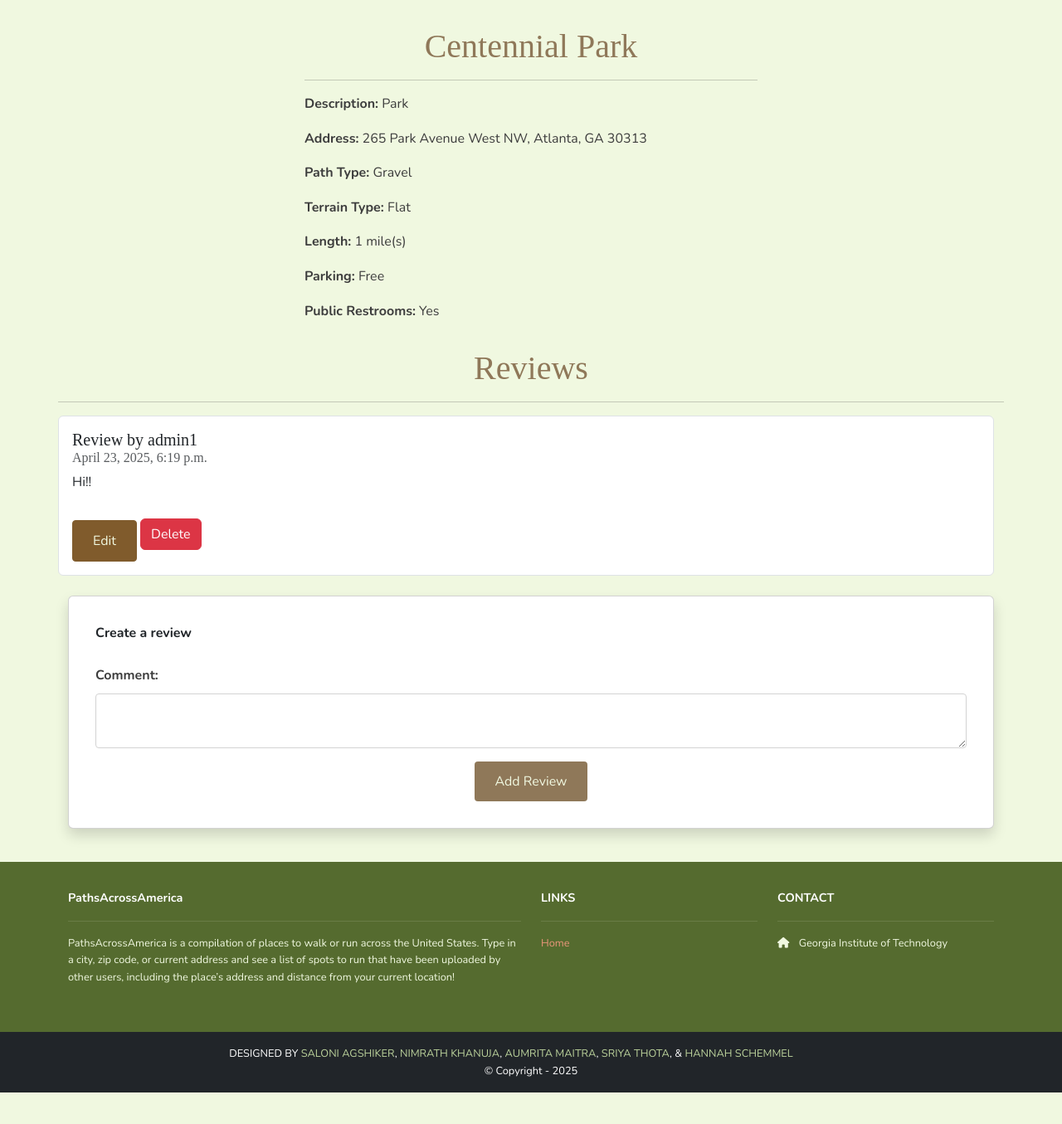
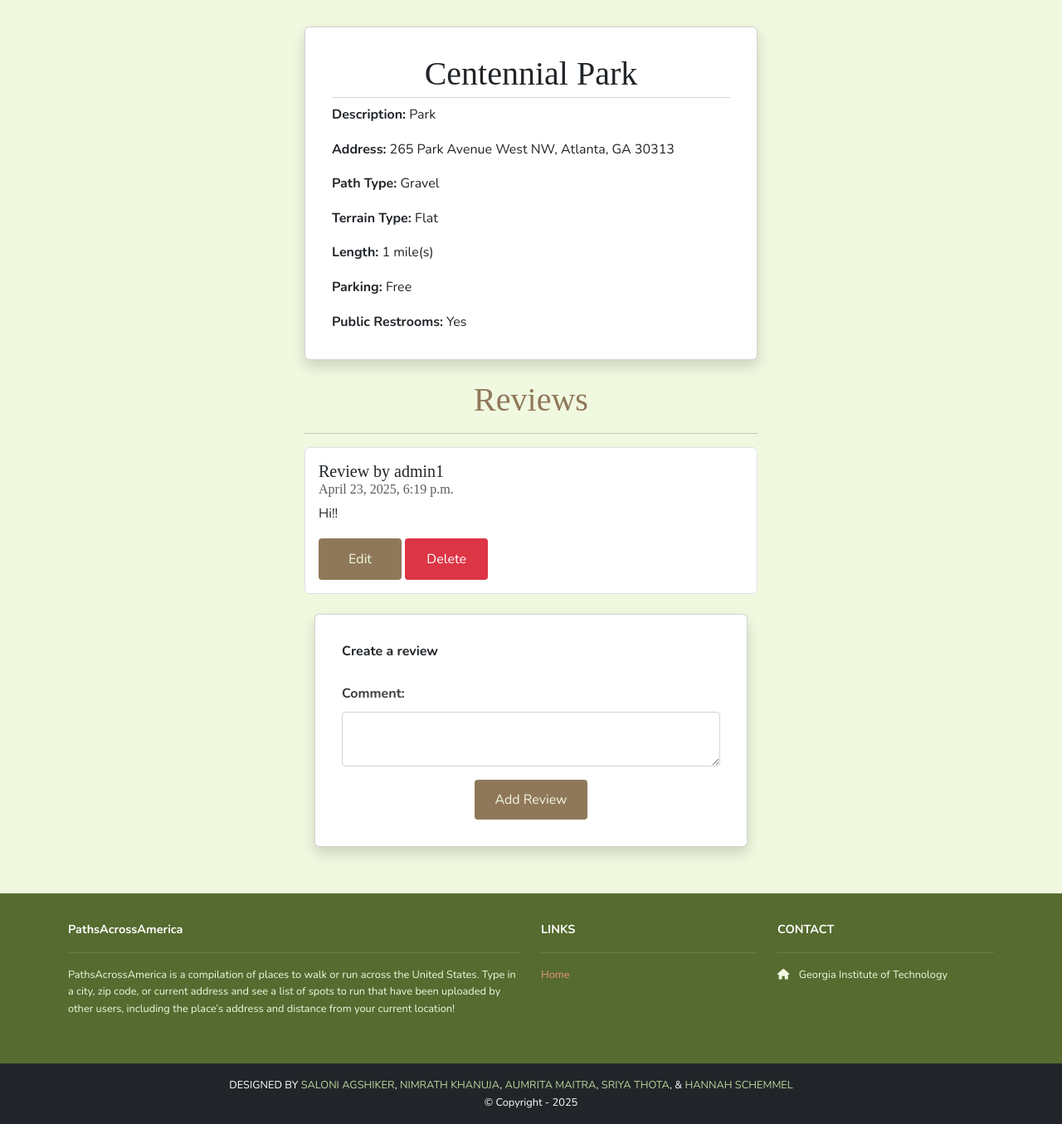
Before and after one commit to saloni-agshiker/PathsAcrossAmerica, a Django app: page /running_places/2/ in a window 1280 px wide. Shown: the part 107-1462 px from the top of the page at 83% size. Before the commit the page ends 1424 px from the top, so only its background shows below. Run offline with Django 5.2, Linux system fonts and the light colour scheme; a user stored in the database is signed in; data comes from the database, SQL or seed files in the repository; some libraries are stand-ins or nearby versions; some web fonts are replaced.

Commit message:
front end design updates

```diff
--- a/pathsacrossamerica/pathsacrossamerica/static/css/style.css
+++ b/pathsacrossamerica/pathsacrossamerica/static/css/style.css
@@ -53,14 +53,38 @@ h1, h2, h3, h4, h5, h6 {
   color: #c3935a !important;
 }
 
+/* Base styles for input fields (text, search) */
+input[type="text"],
+input[type="search"] {
+  padding: 0.75rem; /* Consistent vertical padding */
+  border: 1px solid #d3d3d3; /* Consistent border */
+  border-radius: 0.25rem;
+  box-sizing: border-box; /* Include padding and border in height */
+  font-size: 1rem;
+  line-height: 1.5;
+  height: auto; /* Override any default height */
+  vertical-align: middle; /* Good for aligning with buttons */
+}
+
+.btn {
+  display: inline-block;
+  padding: 0.75rem 1.5rem !important;
+  font-size: 1rem !important;
+  line-height: 1.5 !important;
+  text-align: center;
+  text-decoration: none !important;
+  vertical-align: middle !important; /* Add this to control vertical alignment */
+  cursor: pointer;
+  border: 1px solid transparent !important;
+  border-radius: 0.25rem;
+  box-sizing: border-box;
+  height: auto !important;
+}
+
 .btn-primary {
   background-color: #805b2c !important;
   border-color: #805b2c !important;
   color: #F0F8E0 !important;
-  padding: 0.75rem 1.5rem;
-  border-radius: 0.25rem;
-  text-decoration: none;
-  display: inline-block;
   transition: background-color 0.3s ease, border-color 0.3s ease, color 0.3s ease;
   margin-top: 1rem;
 }
@@ -75,10 +99,6 @@ h1, h2, h3, h4, h5, h6 {
   background-color: #8F7859 !important;
   border-color: #8F7859 !important;
   color: #F0F8E0 !important;
-  padding: 0.75rem 1.5rem;
-  border-radius: 0.25rem;
-  text-decoration: none;
-  display: inline-block;
   transition: background-color 0.3s ease, color 0.3s ease;
 }
 
@@ -195,4 +215,45 @@ label {
   border-radius: 0.25rem;
   padding: 0.5rem 0.75rem;
   margin-bottom: 1rem;
+  box-sizing: border-box; /* Ensure box-sizing */
+  font-size: 1rem;
+  line-height: 1.5;
+  height: auto;
+  vertical-align: middle;
 }
+
+/* Unified button sizing */
+.btn-custom {
+  padding: 0.75rem 1.5rem;
+  font-size: 1rem;
+  line-height: 1.5;
+  text-align: center;
+  text-decoration: none;
+  vertical-align: middle;
+  border: 1px solid transparent;
+  border-radius: 0.25rem;
+  cursor: pointer;
+  box-sizing: border-box;
+  display: inline-block;
+  width: 100px; /* Make all buttons same width */
+}
+
+/* Edit button color */
+.btn-edit {
+  background-color: #8F7859; /* your brown color */
+  color: #F0F8E0;
+}
+
+.btn-edit:hover {
+  background-color: #736147;
+}
+
+/* Delete button color */
+.btn-delete {
+  background-color: #dc3545; /* Bootstrap red */
+  color: white;
+}
+
+.btn-delete:hover {
+  background-color: #a71d2a;
+}
--- a/pathsacrossamerica/running_places/templates/running_places/index.html
+++ b/pathsacrossamerica/running_places/templates/running_places/index.html
@@ -9,18 +9,15 @@
         <h2>Search for Running Locations</h2>
         <hr />
 
-        <!-- Display any error/success message if passed from the view -->
         {% if message %}
           <p style="color: red;">{{ message }}</p>
         {% endif %}
 
-        <!-- The Search Form -->
         <form method="GET" action="{% url 'running_places.find_closest_places' %}">
           <div class="row">
             <div class="col-auto">
               <label for="address" class="form-label">Enter a location:</label>
               <div class="input-group">
-                <span class="input-group-text">Search</span>
                 <input type="text" id="address" name="address" class="form-control" required>
               </div>
             </div>
--- a/pathsacrossamerica/running_places/templates/running_places/show.html
+++ b/pathsacrossamerica/running_places/templates/running_places/show.html
@@ -5,16 +5,19 @@
   <div class="container">
     <div class="row mt-3">
       <div class="col-md-6 mx-auto mb-3">
-        <h2>{{ template_data.running_place.name }}</h2>
-        <hr />
-        <p><b>Description:</b> {{template_data.running_place.description}}</p>
-        <p><b>Address:</b> {{template_data.running_place.address}}</p>
-        <p><b>Path Type:</b> {{ context.path_display }}</p>
-        <p><b>Terrain Type:</b> {{ context.terrain_display }}</p>
-        <p><b>Length:</b> {{template_data.running_place.length}} mile(s)</p>
-        <p><b>Parking:</b> {{ context.parking_display }}</p>
-        <p><b>Public Restrooms:</b> {{ context.restroom_display }}</p>
-            </div>
+        <div class="card shadow p-3 mb-4 rounded">
+          <div class="card-body">
+            <h2 class="card-title">{{ template_data.running_place.name }}</h2>
+            <hr class="card-subtitle mb-2 text-muted" />
+            <p class="card-text"><b>Description:</b> {{template_data.running_place.description}}</p>
+            <p class="card-text"><b>Address:</b> {{template_data.running_place.address}}</p>
+            <p class="card-text"><b>Path Type:</b> {{ context.path_display }}</p>
+            <p class="card-text"><b>Terrain Type:</b> {{ context.terrain_display }}</p>
+            <p class="card-text"><b>Length:</b> {{template_data.running_place.length}} mile(s)</p>
+            <p class="card-text"><b>Parking:</b> {{ context.parking_display }}</p>
+            <p class="card-text"><b>Public Restrooms:</b> {{ context.restroom_display }}</p>
+          </div>
+        </div>
         <h2>Reviews</h2>
         <hr />
         <ul class="list-group">
@@ -28,11 +31,11 @@
             </h6>
             <p class="card-text">{{ review.comment }}</p>
             {% if user.is_authenticated and user == review.user %}
-            <a class="btn btn-primary"
-              href="{% url 'running_places.edit_review' id=template_data.running_place.id review_id=review.id %}">Edit
+            <a class="btn-custom btn-edit"
+               href="{% url 'running_places.edit_review' id=template_data.running_place.id review_id=review.id %}">Edit
             </a>
-            <a class="btn btn-danger"
-              href="{% url 'running_places.delete_review' id=template_data.running_place.id review_id=review.id %}">Delete
+            <a class="btn-custom btn-delete"
+               href="{% url 'running_places.delete_review' id=template_data.running_place.id review_id=review.id %}">Delete
             </a>
             {% endif %}
           </li>
```
Also changed, not shown: pathsacrossamerica/running_places/templates/running_places/places_list.html (+15 -12 lines).
